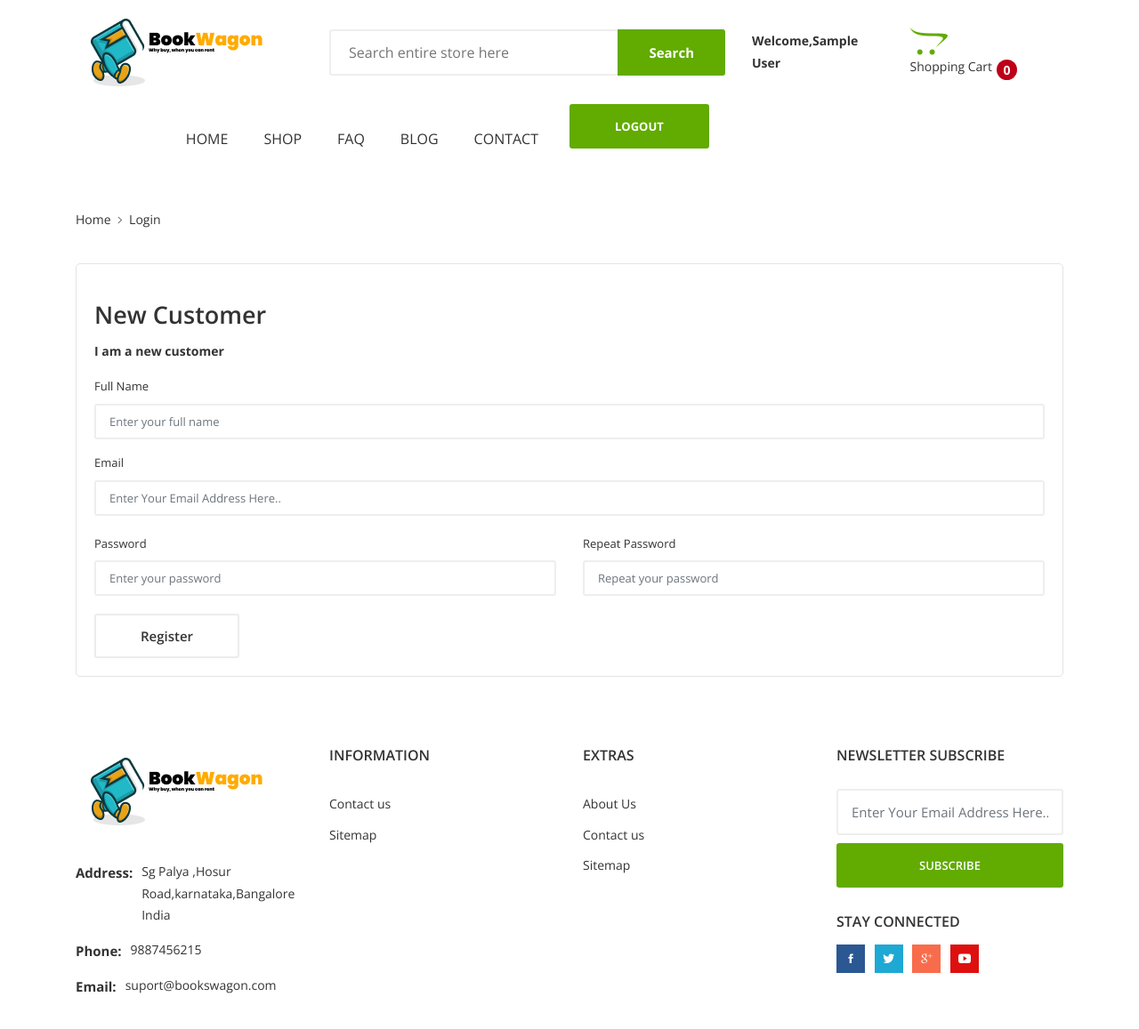
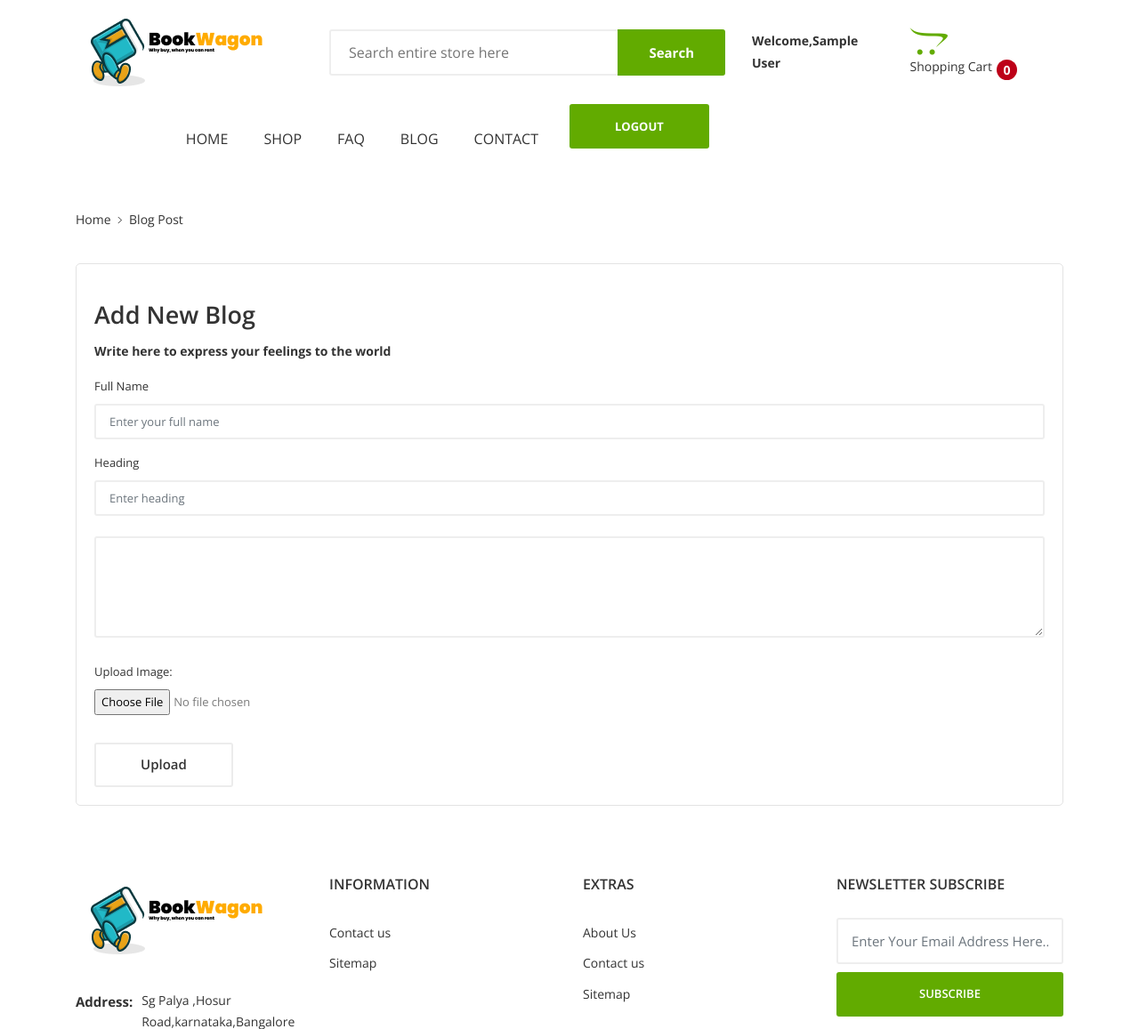
Before and after one commit to dipanshuvaibhav/BookWagon_DBMS_Project, a PHP site: page /blogpost.php in a window 1280 px wide. Shown: the top 1157 px of the page at 89% size. Run offline with PHP 8.4, Linux system fonts and the light colour scheme; the visitor is signed in with stand-in values (Sample User, id 1); data that the repository does not hold is empty; some web fonts are replaced.

Commit message:
Update blogpost.php

```diff
--- a/blogpost.php
+++ b/blogpost.php
@@ -161,7 +161,7 @@ session_start();
 					<nav aria-label="breadcrumb">
 						<ol class="breadcrumb">
 							<li class="breadcrumb-item"><a href="index.php">Home</a></li>
-							<li class="breadcrumb-item active">Login</li>
+							<li class="breadcrumb-item active">Blog Post</li>
 						</ol>
 					</nav>
 				</div>
@@ -175,31 +175,37 @@ session_start();
 				<div class="row">
 					<div class="col-sm-12 col-md-12 col-xs-12  mb--30 mb-lg--0">
 						<!-- Login Form s-->
-						<form action="registration.php" method="post">
+						<form action="#" method="post">
 							<div class="login-form">
-								<h4 class="login-title">New Customer</h4>
-								<p><span class="font-weight-bold">I am a new customer</span></p>
+								<h4 class="login-title">Add New Blog</h4>
+								<p><span class="font-weight-bold">Write here to express your feelings to the world</span></p>
 								<div class="row">
+								<!-- author name -->
 									<div class="col-md-12 col-12 mb--15">
 										<label for="email">Full Name</label>
 										<input class="mb-0 form-control" type="text" id="name" name="name"
 											placeholder="Enter your full name" required>
 									</div>
+									<!-- heading -->
+									<div class="col-md-12 col-12 mb--15">
+										<label for="heading">Heading</label>
+										<input class="mb-0 form-control" type="text" id="heading" name="heading"
+											placeholder="Enter heading" required>
+									</div>
+									<!-- content -->
 									<div class="col-12 mb--20">
-										<label for="email">Email</label>
-										<input class="mb-0 form-control" type="email" id="email" name="email" placeholder="Enter Your Email Address Here.." required>
+										<label for="content"></label>
+										<textarea class="form-control" id="content" name="content" rows="3" coll="5"></textarea>
 									</div>
-									<div class="col-lg-6 mb--20">
-										<label for="password">Password</label>
-										<input class="mb-0 form-control" type="password" id="password" name="password" placeholder="Enter your password" required>
+									<!-- image -->
+									<div class="col-12 mb--20">
+										<label for="image">Upload image:</label>
+										<input type="file" name="image">
 									</div>
-									<div class="col-lg-6 mb--20">
-										<label for="password">Repeat Password</label>
-										<input class="mb-0 form-control" type="password" id="repeat-password" name="repeat-password" placeholder="Repeat your password" required>
-									</div>
+
 									<div class="col-md-12">
 										<!-- <a href="#" class="btn btn-outlined">Register</a> -->
-                    <button type="submit" name = "registerbtn" class="btn btn-outlined">Register</button>
+                    				<button type="submit" name = "upload" class="btn btn-outlined">Upload</button>
 									</div>
 								</div>
 							</div>
```
